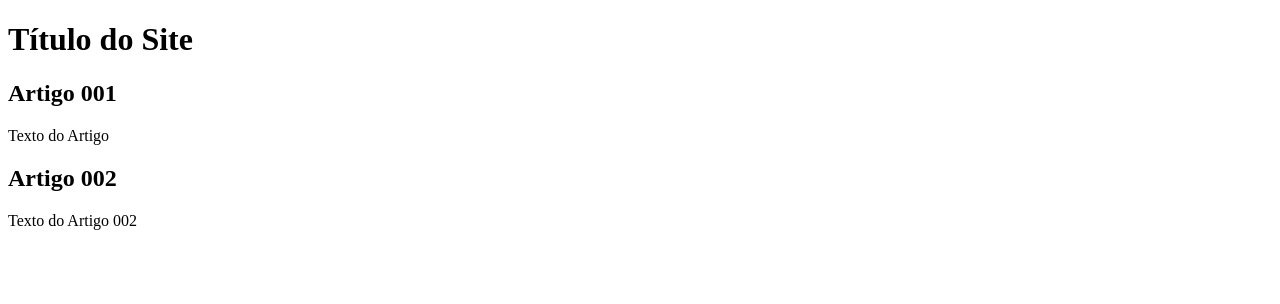
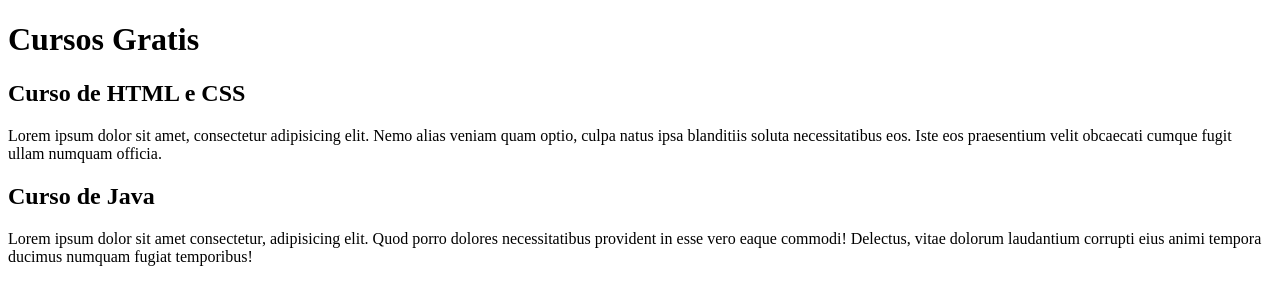
Before and after one commit to VicttorGS/Projeto-site-a, a plain HTML site: page index.html in a window 1280 px wide. Drawn offline with Linux system fonts and the light colour scheme.

Commit message:
conteudo 1

```diff
--- a/index.html
+++ b/index.html
@@ -9,15 +9,15 @@
 <body>
     <main>
         <header>
-             <h1>Título do Site</h1>
+             <h1>Cursos Gratis</h1>
         </header>
         <article>
-            <h2>Artigo 001</h2>
-            <p>Texto do Artigo</p>
+            <h2>Curso de HTML e CSS</h2>
+            <p>Lorem ipsum dolor sit amet, consectetur adipisicing elit. Nemo alias veniam quam optio, culpa natus ipsa blanditiis soluta necessitatibus eos. Iste eos praesentium velit obcaecati cumque fugit ullam numquam officia.</p>
         </article>
         <article>
-            <h2>Artigo 002</h2>
-            <p>Texto do Artigo 002</p>
+            <h2>Curso de Java</h2>
+            <p>Lorem ipsum dolor sit amet consectetur, adipisicing elit. Quod porro dolores necessitatibus provident in esse vero eaque commodi! Delectus, vitae dolorum laudantium corrupti eius animi tempora ducimus numquam fugiat temporibus!</p>
         </article>
     </main>
 </body>
```
